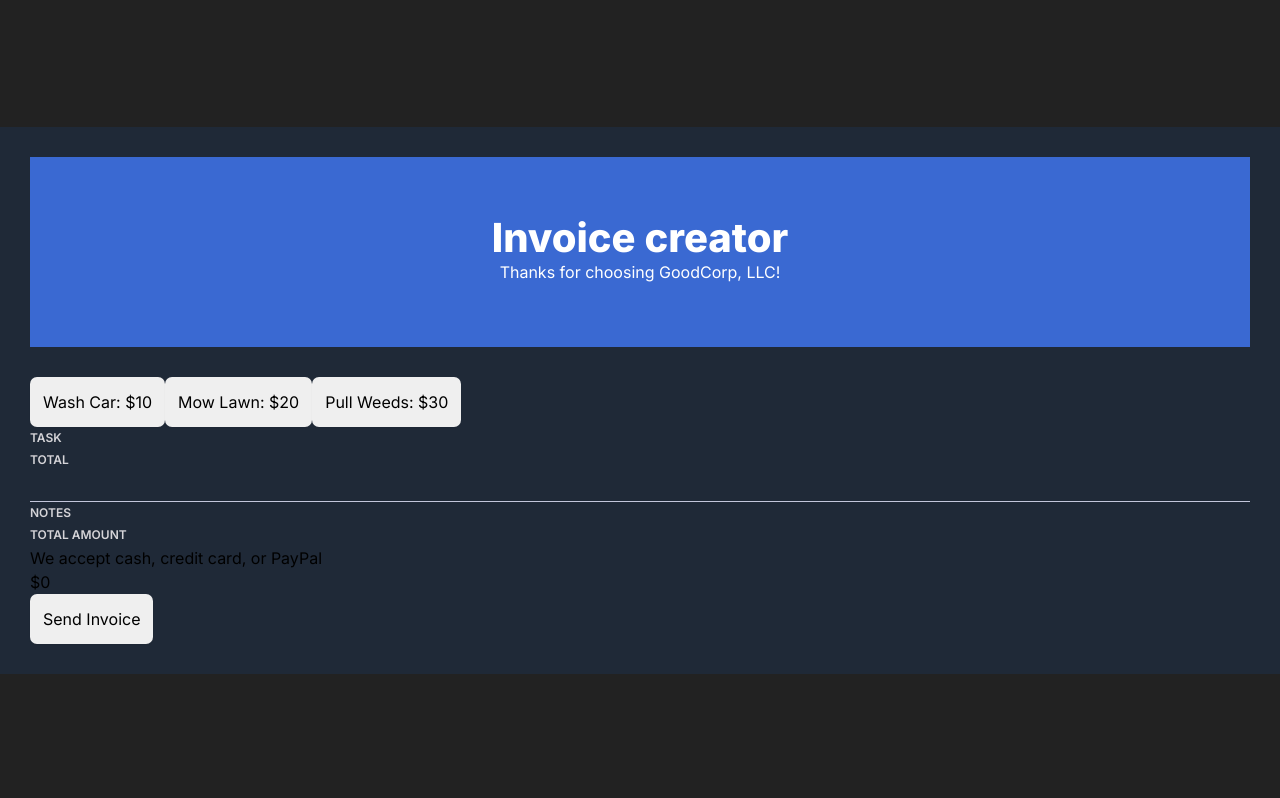
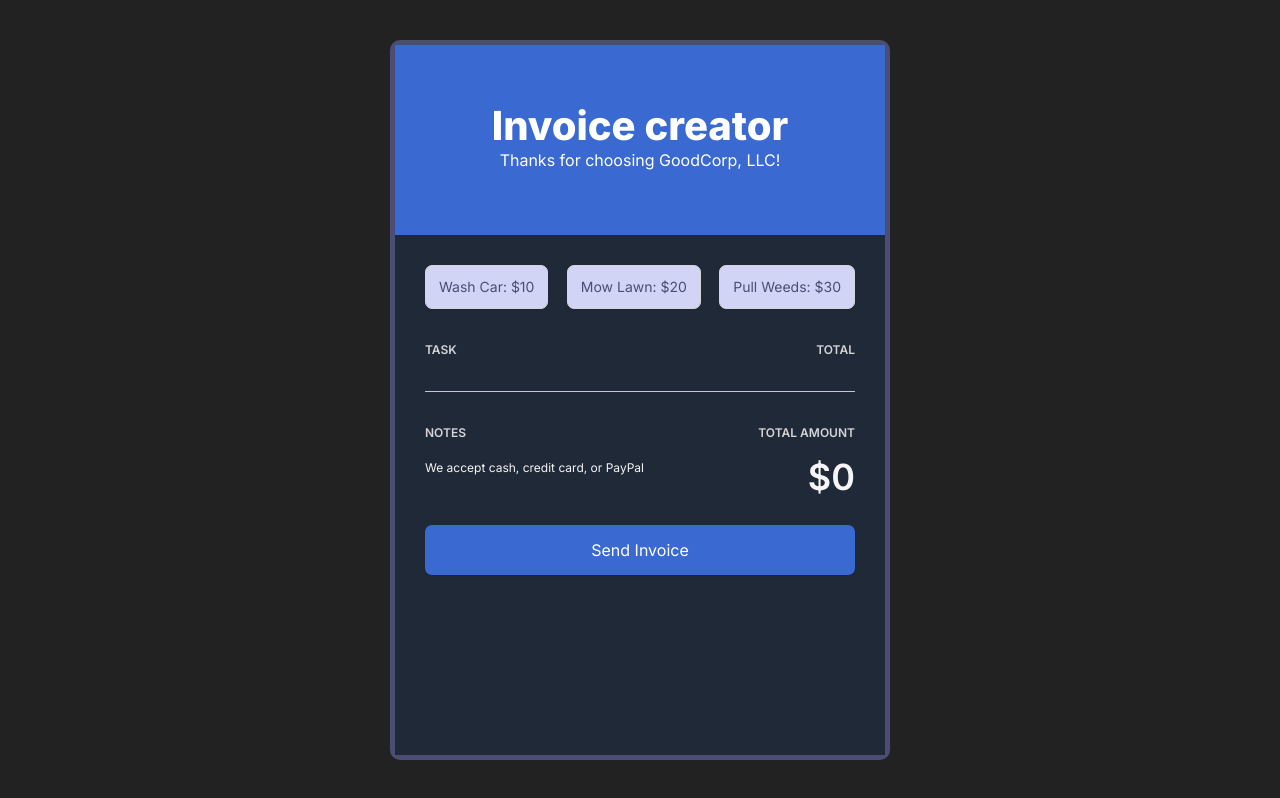
Before and after one commit to m3t4m1k3/invoice-generator, a plain HTML site: page index.html in a window 1280 px wide. Drawn offline with Linux system fonts and the light colour scheme.

Commit message:
complete styling

```diff
--- a/index.css
+++ b/index.css
@@ -1,5 +1,3 @@
-/* index.css */
-
 :root {
   --color-black: #222222;
   --color-white: #ffffff;
@@ -45,12 +43,12 @@ h2 {
 
 h3 {
   color: var(--color-neutral-light);
-  font-weight: 600;
   font-size: 12px;
   line-height: 22px;
+  font-weight: 600;
 }
 
-article {
+main {
   width: 500px;
   height: 720px;
   border: 5px solid var(--color-primary-dark);
@@ -68,7 +66,7 @@ article {
   align-items: center;
 }
 
-main {
+#section-main {
   background-color: var(--color-primary-darker);
   flex-grow: 1;
   padding: 30px;
@@ -77,45 +75,67 @@ main {
   row-gap: 30px;
 }
 
-#btn-container {
+#section-btn-container {
   display: flex;
   justify-content: space-between;
 }
 
-#line-items header,
-footer header {
-  display: flex;
-  flex-direction: row;
-  justify-content: space-between;
-}
-
-#invoice-item-list {
-  color: var(--color-neutral-lighter);
-  font-size: 20px;
-  line-height: 20px;
-  font-weight: 700;
-  list-style: none;
-  padding: 0 0 30px 0;
-  border-bottom: 1px solid var(--color-primary-light);
-}
-
-#invoice-item-list li {
-  margin-top: 30px;
-  display: flex;
-  flex-direction: row;
-  justify-content: space-between;
-}
-
-footer {
-}
-
-footer section {
+#section-line-items header,
+#section-notes-total header {
   display: flex;
   justify-content: space-between;
 }
 
+#section-line-items {
+  padding-bottom: 30px;
+  border-bottom: 1px solid var(--color-primary-light);
+}
+
+#invoice-item-list {
+  list-style: none;
+  padding-left: 0;
+}
+
+#invoice-item-list li {
+  color: var(--color-neutral-lighter);
+  font-size: 20px;
+  line-height: 25px;
+  font-weight: 700;
+  margin-top: 20px;
+  display: flex;
+  justify-content: space-between;
+}
+
+.item-remove {
+  background-color: var(--color-primary);
+  color: var(--color-neutral-light);
+  width: 25px;
+  margin-right: 20px;
+}
+
+#section-notes-total section {
+  display: flex;
+  justify-content: space-between;
+}
+
+#section-notes-total header {
+  margin-bottom: 15px;
+}
+
+#notes {
+  font-size: 12px;
+  color: var(--color-neutral-lighter);
+}
+
+#total-price {
+  padding-top: 0;
+  font-size: 36px;
+  line-height: 36px;
+  font-weight: 600;
+  color: var(--color-neutral-lighter);
+}
+
 button {
-  padding: 13px;
   font-weight: 500;
   border: none;
   cursor: pointer;
@@ -123,7 +143,8 @@ button {
   box-shadow: 0px 1px 2px rgba(0, 0, 0, 0.05);
 }
 
-#btn-container button {
+#section-btn-container button {
+  padding: 13px;
   color: var(--color-primary-dark);
   font-size: 14px;
   line-height: 16px;
@@ -131,15 +152,10 @@ button {
   border: 1px solid var(--color-neutral-light);
 }
 
-footer button {
+#section-submit button {
+  padding: 13px;
   color: var(--color-white);
   background-color: var(--color-primary);
   width: 100%;
   font-size: 16px;
-  line-height: 24px;
-  margin-top: 30px;
 }
-
-footer button::before {
-  background-image: url(./images/mail.png);
-}
```
